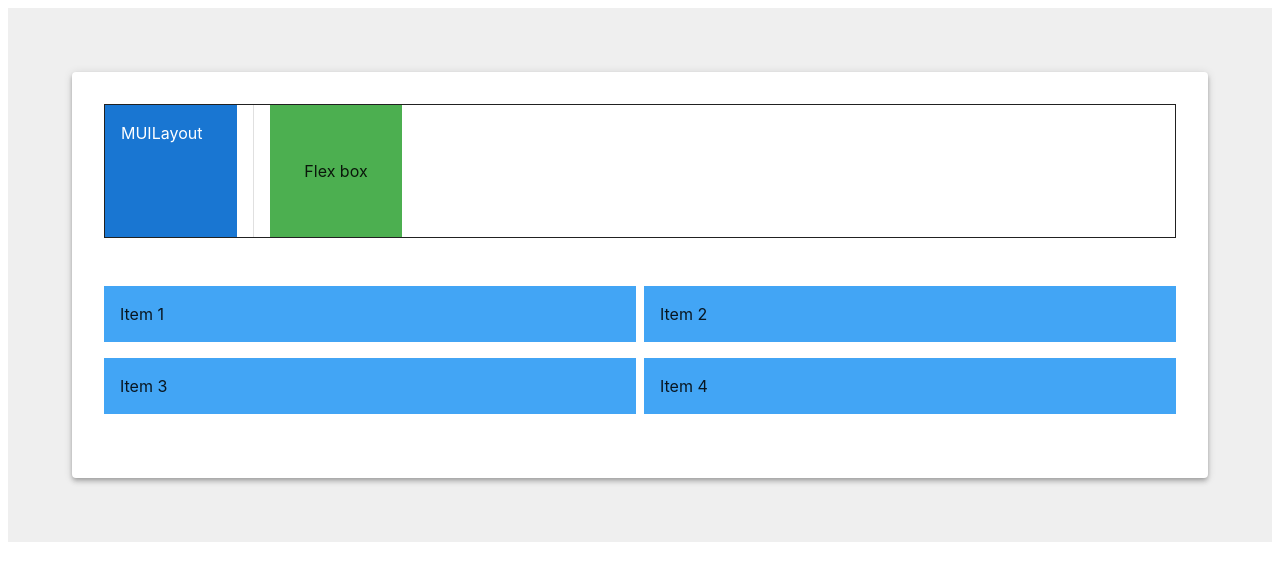
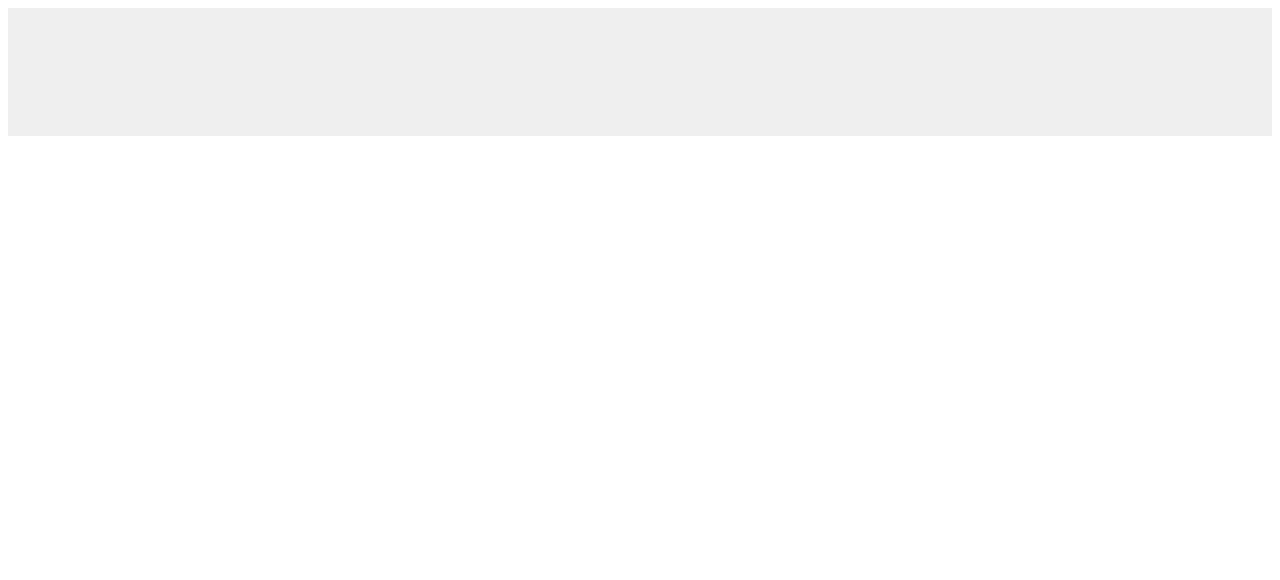
Before and after one commit to MuhdHanish/learnig_mui, a React (Vite) app: page / in a window 1280 px wide. Shown: the top 580 px of the page. Built offline with nearby package versions, Linux system fonts and the light colour scheme.

Commit message:
dafault export to named export

```diff
--- a/src/App.tsx
+++ b/src/App.tsx
@@ -1,9 +1,9 @@
 import './App.css'
-import MUILayout from './components/MUILayout'
-// import MUIAutocomplete from './components/MUIAutoComplete'
-// import MUIRating from './components/MUIRating'
-// import MUISwitch from './components/MUISwitch'
-// import MUICheckBox from './components/MUICheckBox'
+// import { MUILayout } from './components/MUILayout'
+// import { MUIAutocomplete } from './components/MUIAutoComplete'
+// import { MUIRating } from './components/MUIRating'
+// import { MUISwitch } from './components/MUISwitch'
+// import { MUICheckBox } from './components/MUICheckBox'
 // import { MUIRadioButton } from './components/MUIRadioButton'
 // import { MUISelectField } from './components/MUISelectField'
 // import { MUITextField } from './components/MUITextField'
@@ -23,7 +23,7 @@ function App() {
         {/* <MUISwitch/> */}
         {/* <MUIRating/> */}
         {/* <MUIAutocomplete/> */}
-        <MUILayout/>
+        {/* <MUILayout/> */}
       </div>
     </>
   )
--- a/src/components/MUIAutocomplete.tsx
+++ b/src/components/MUIAutocomplete.tsx
@@ -9,7 +9,7 @@ type Skill = {
 const skills = ["HTML", "CSS", "JAVASCRIPT", "TYPESCRIPT", "PYTHON"];
 const skillsOption = skills.map((skill, index) =>({ id: index + 1 , label: skill }));
 
-const MUIAutocomplete = () => {
+export const MUIAutocomplete = () => {
   const [values, setValues] = useState<string[]>([]);
     const [skill, setSkill] = useState<Skill | null>(null);
   const handleChange = (
@@ -44,5 +44,3 @@ const MUIAutocomplete = () => {
     </Stack>
   );
 };
-
-export default MUIAutocomplete;
--- a/src/components/MUICheckBox.tsx
+++ b/src/components/MUICheckBox.tsx
@@ -11,7 +11,7 @@ import {
 import BookmarkIcon from "@mui/icons-material/Bookmark";
 import BookmarkBorderIcon from "@mui/icons-material/BookmarkBorder";
 
-const MUICheckBox = () => {
+export const MUICheckBox = () => {
   const [acceptTnC, setAcceptTnC] = useState<boolean>(false);
   const [skills, setSkills] = useState<string[]>([]);
   const handleChange = (event: React.ChangeEvent<HTMLInputElement>) => {
@@ -89,5 +89,3 @@ const MUICheckBox = () => {
     </Box>
   );
 };
-
-export default MUICheckBox;
--- a/src/components/MUILayout.tsx
+++ b/src/components/MUILayout.tsx
@@ -1,6 +1,6 @@
 import { Box, Stack, Divider, Grid, Paper } from "@mui/material";
 
-const MUILayout = () => {
+export const MUILayout = () => {
     return (
       <Paper sx={{padding:"32px"}} elevation={4}>
         <Stack
@@ -42,5 +42,3 @@ const MUILayout = () => {
       </Paper>
     );
 };
-
-export default MUILayout;
--- a/src/components/MUIRating.tsx
+++ b/src/components/MUIRating.tsx
@@ -3,7 +3,7 @@ import { SyntheticEvent, useState } from "react";
 import FavoriteIcon from "@mui/icons-material/Favorite";
 import FavoriteBorderIcon from "@mui/icons-material/FavoriteBorder";
 
-const MUIRating = () => {
+export const MUIRating = () => {
   const [value, setValue] = useState<number | null>(2.5);
   const handleChange = (
     _event: SyntheticEvent<Element, Event>,
@@ -27,5 +27,3 @@ const MUIRating = () => {
     </Stack>
   );
 };
-
-export default MUIRating;
--- a/src/components/MUISwitch.tsx
+++ b/src/components/MUISwitch.tsx
@@ -1,7 +1,7 @@
 import React, { useState } from "react";
 import { Box, FormControl, FormControlLabel, FormGroup, FormHelperText, FormLabel, Switch } from "@mui/material";
 
-const MUISwitch = () => {
+export const MUISwitch = () => {
     const [checked, setChecked] = useState<boolean>(false);
     const handleChange = (event: React.ChangeEvent<HTMLInputElement>) => {
         setChecked(event.target.checked);
@@ -64,5 +64,3 @@ const MUISwitch = () => {
     </Box>
   );
 }
-
-export default MUISwitch
```
